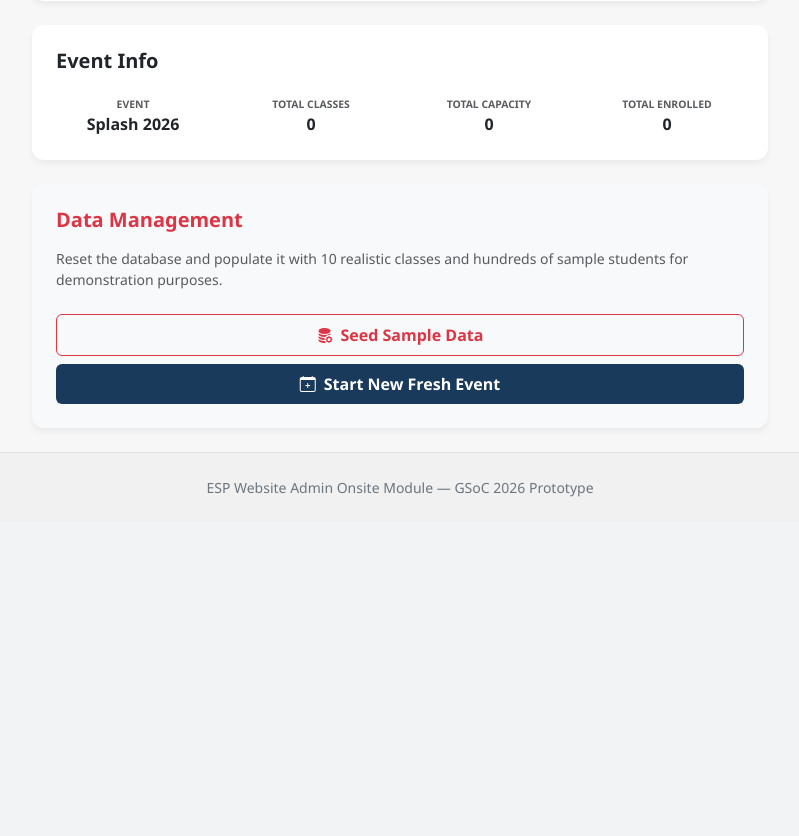
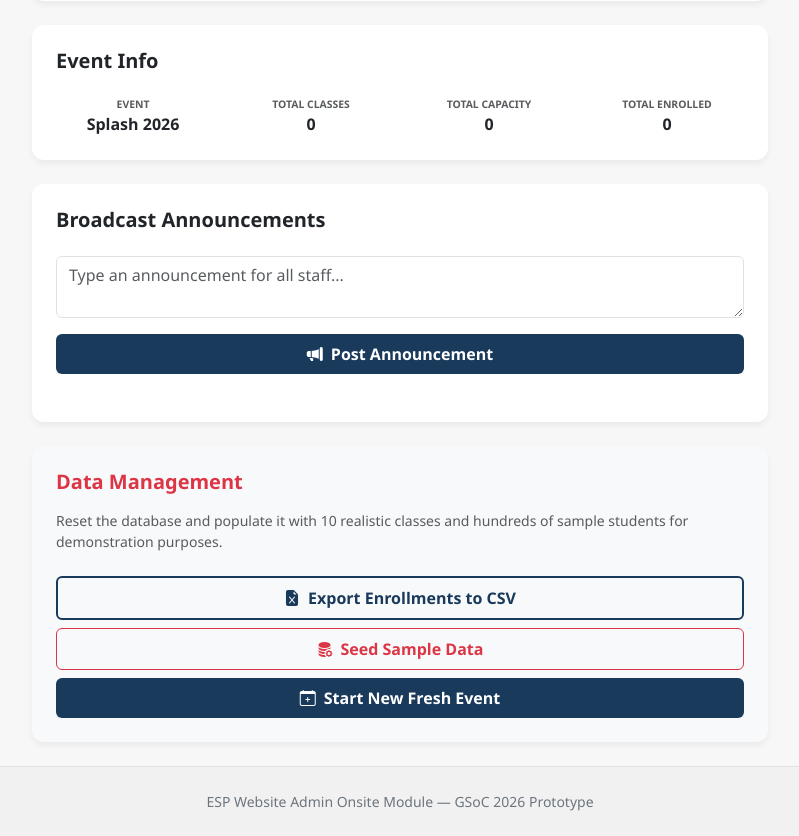
Before and after one commit to anandmahadevv/Learning-Unlimited-Admin-Onsite-Webapp, a Django app: page /settings/ in a window 1280 px wide. Shown: the part 720-1556 px from the top of the page, without its empty margins (240-1039 px from the left). Before the commit the page ends 1217 px from the top, so only its background shows below. Run offline with Django 4.2, Linux system fonts and the light colour scheme; data comes from the database, SQL or seed files in the repository; data that the repository does not hold is empty; parts of the project's set-up code (start-up, migrations or seed data) failed here and were passed over.

Commit message:
Add server-side CSV export for onsite enrollments

```diff
--- a/onsite/templates/onsite/settings.html
+++ b/onsite/templates/onsite/settings.html
@@ -81,11 +81,28 @@
             </div>
         </div>
 
+        <!-- CARD 4 - Announcements -->
+        <div class="card p-4 mb-4">
+            <h5 class="fw-bold text-navy mb-4">Broadcast Announcements</h5>
+            <div class="mb-3">
+                <textarea id="announcementMsg" class="form-control" rows="2" placeholder="Type an announcement for all staff..."></textarea>
+            </div>
+            <button class="btn btn-navy w-100 py-2 fw-bold" onclick="postAnnouncement()" style="background: var(--navy); color: white;">
+                <i class="bi bi-megaphone-fill me-2"></i>Post Announcement
+            </button>
+            <div id="activeAnnouncementsList" class="mt-4">
+                <!-- Active ones will be listed here with delete buttons -->
+            </div>
+        </div>
+
         <div class="card p-4 border-danger-subtle bg-light">
             <h5 class="fw-bold text-danger mb-3">Data Management</h5>
             <p class="text-muted small mb-4">Reset the database and populate it with 10 realistic classes and hundreds of sample students for demonstration purposes.</p>
 
             <div class="d-flex flex-column gap-2">
+                <a href="{% url 'export_enrollments_csv' %}" class="btn btn-outline-navy w-100 py-2 fw-bold" style="color: var(--navy); border: 2px solid var(--navy);">
+                    <i class="bi bi-file-earmark-excel-fill me-2"></i>Export Enrollments to CSV
+                </a>
                 <button class="btn btn-outline-danger w-100 py-2 fw-bold" id="seedDataBtn" onclick="if(confirm('This will DELETE all current classes and students. Proceed?')) seedSampleData()">
                     <i class="bi bi-database-fill-gear me-2"></i>Seed Sample Data
                 </button>
--- a/onsite/urls.py
+++ b/onsite/urls.py
@@ -16,4 +16,7 @@ urlpatterns = [
     path('api/settings/', views.api_settings, name='api_settings'),
     path('api/seed-data/', views.api_seed_data, name='api_seed_data'),
     path('api/create-event/', views.api_create_event, name='api_create_event'),
+    path('api/export-enrollments/', views.export_enrollments_csv, name='export_enrollments_csv'),
+    path('api/announcements/', views.api_announcements, name='api_announcements'),
+    path('api/announcements/<int:a_id>/delete/', views.api_delete_announcement, name='api_delete_announcement'),
 ]
--- a/onsite/views.py
+++ b/onsite/views.py
@@ -1,9 +1,10 @@
 import json
 import random
+import csv
 from django.shortcuts import render, get_object_or_404
-from django.http import JsonResponse
+from django.http import JsonResponse, HttpResponse
 from django.views.decorators.csrf import csrf_exempt
-from .models import ESP_Class, Enrollment, OnsiteSettings
+from .models import ESP_Class, Enrollment, OnsiteSettings, Announcement
 
 def dashboard(request):
     return render(request, 'onsite/dashboard.html')
@@ -230,3 +231,40 @@ def api_create_event(request):
 
         return JsonResponse({"message": f"Successfully created new event: {new_event_name}"})
     return JsonResponse({"error": "POST method required"}, status=400)
+
+def export_enrollments_csv(request):
+    response = HttpResponse(content_type='text/csv')
+    response['Content-Disposition'] = 'attachment; filename="esp_enrollments.csv"'
+
+    writer = csv.writer(response)
+    writer.writerow(['Class Name', 'Student Name', 'Grade', 'Checked In'])
+
+    enrollments = Enrollment.objects.all().select_related('esp_class')
+    for e in enrollments:
+        writer.writerow([e.esp_class.name, e.student_name, e.student_grade, "Yes" if e.checked_in else "No"])
+
+    return response
+
+@csrf_exempt
+def api_announcements(request):
+    if request.method == "POST":
+        data = json.loads(request.body)
+        msg = data.get("message")
+        if msg:
+            Announcement.objects.create(message=msg)
+            return JsonResponse({"message": "Announcement created"})
+        return JsonResponse({"error": "Message required"}, status=400)
+
+    # GET: fetch all active announcements
+    announcements = Announcement.objects.filter(is_active=True).order_by('-created_at')
+    data = [{"id": a.id, "message": a.message, "created_at": a.created_at.isoformat()} for a in announcements]
+    return JsonResponse(data, safe=False)
+
+@csrf_exempt
+def api_delete_announcement(request, a_id):
+    if request.method == "POST":
+        a = get_object_or_404(Announcement, id=a_id)
+        a.is_active = False
+        a.save()
+        return JsonResponse({"message": "Announcement deleted"})
+    return JsonResponse({"error": "POST required"}, status=400)
```
